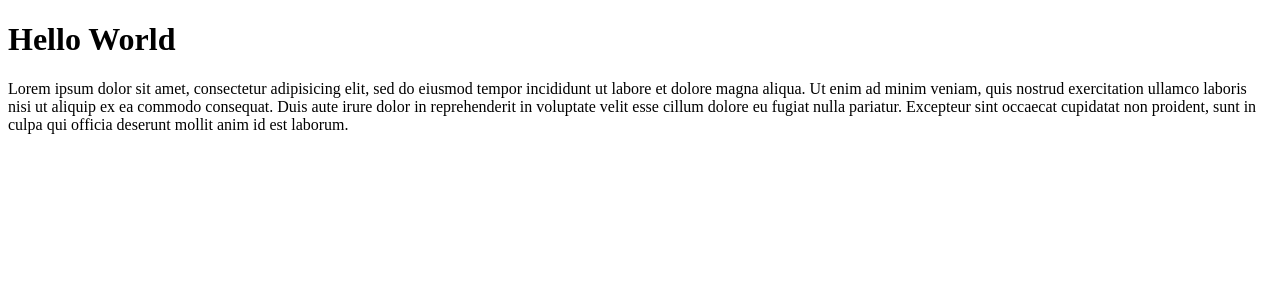
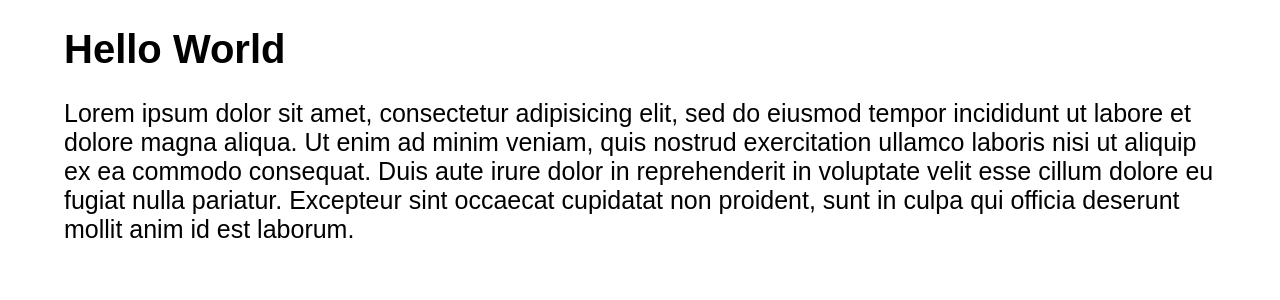
Before and after one commit to IsabelleWendes/Fontastic, a Jekyll site: the page aboutme/index.html, which Jekyll copies as it is, in a window 1280 px wide. Shown: the top 300 px of the page. Built offline with Jekyll 4.4.1, drawn with Linux system fonts in a browser that asks for light colours.

Commit message:
Update styles.css

```diff
--- a/aboutme/css/styles.css
+++ b/aboutme/css/styles.css
@@ -1,7 +1,65 @@
-body {
-
+body{
+margin-left: 5%;
+margin-right: 5%;
+justify-content: center;
+font-family: "Source Sans Pro", "Avenir", "Arial", sans-serif;
+font-size: 25px;
 }
 
-h1 {
+h1{
+font-size-adjust: auto;
+font-size: 40px;
+}
+/*blog link*/
+.brandedlogo{
+  width:50%;
+  float: left;
+  margin: 0px;
+}
 
+/*picture of me*/
+.picofme{
+  Height:35%;
+  width: 35%;
+ float: left;
+  padding-right: 5%;
 }
+
+/*intersts*/
+.interests{
+  padding-bottom: 10px;
+}
+
+/*email link*/
+.email{
+  background-color: #3d3d3d;
+  width: 100%;
+  padding: 20px;
+  text-align: center;
+  color:white;
+}
+
+/*hyperlinks*/
+.hyperlink{
+	color: #A30400;
+	text-decoration: none;
+}
+.hyperlink:hover {
+	color: black;
+	text-decoration: none;
+}
+
+/*social media icons*/
+.socialmedia {
+	margin: 5px;
+  text-align: center;
+}
+
+.socialmedia img {
+	width: 30px;
+  opacity: 60%;
+}
+
+.socialmedia:hover {
+	opacity: 0.5;
+}
```
